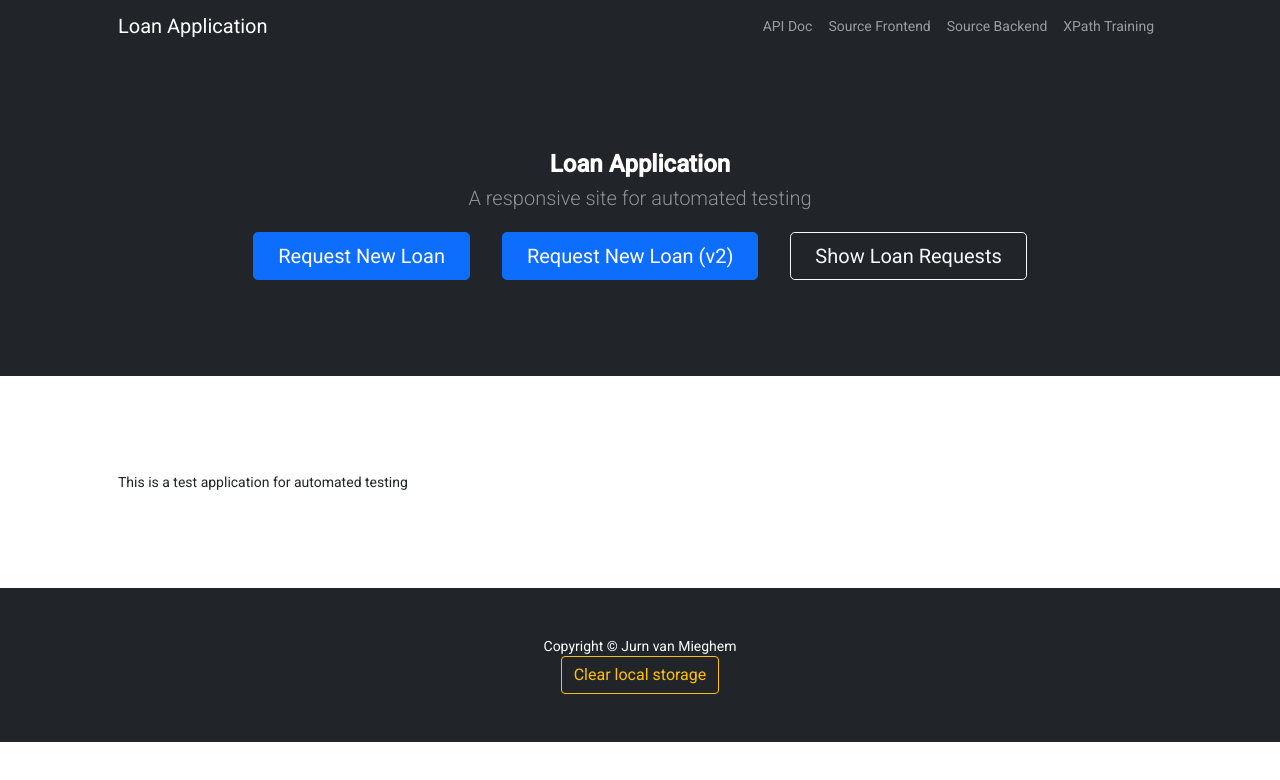
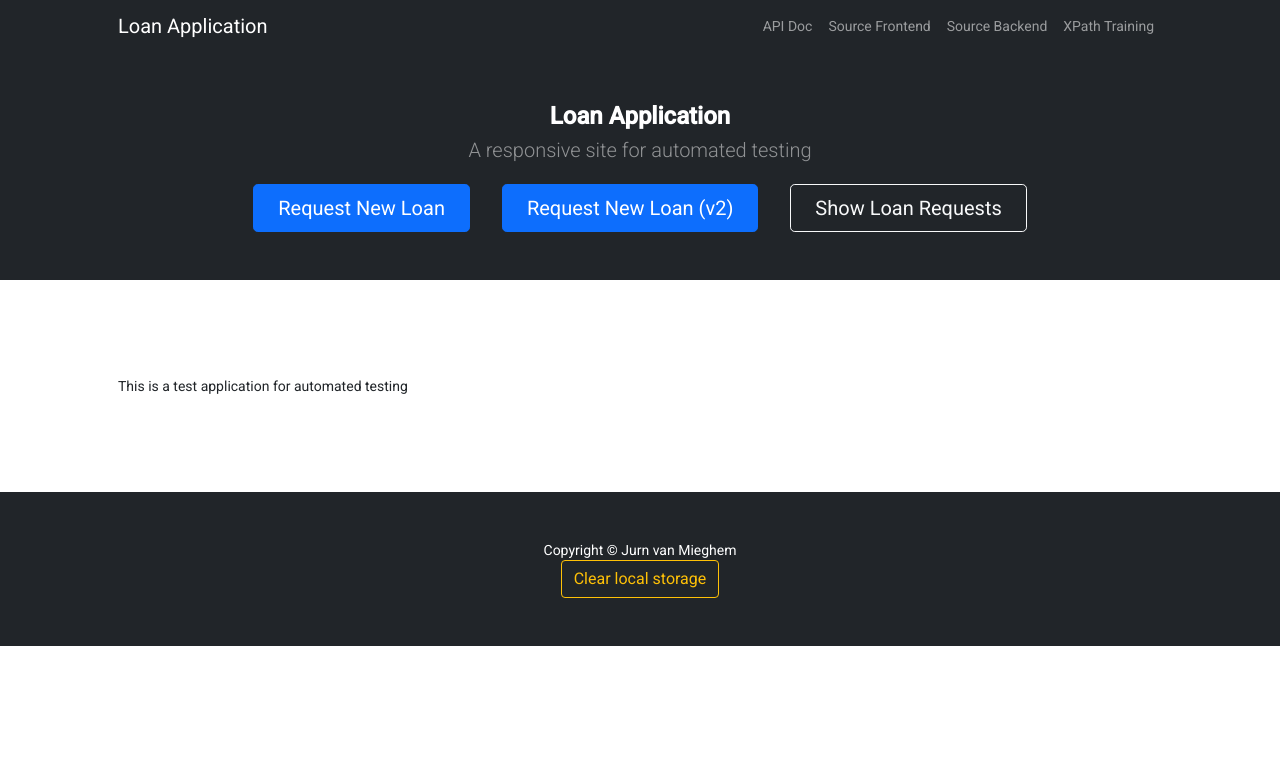
Before and after one commit to jgelon/LoanApplication-FE, an Angular app: page / in a window 1280 px wide. Shown: the top 780 px of the page. Built offline with nearby package versions, Linux system fonts and the light colour scheme.

Commit message:
Smaller header

```diff
--- a/src/app/app.component.html
+++ b/src/app/app.component.html
@@ -22,7 +22,7 @@
   </div>
 </nav>
 <!-- Header-->
-<header class="bg-dark py-5">
+<header class="bg-dark">
   <div class="container px-5">
     <div class="row gx-5 justify-content-center">
       <div class="col-lg-6">
```
